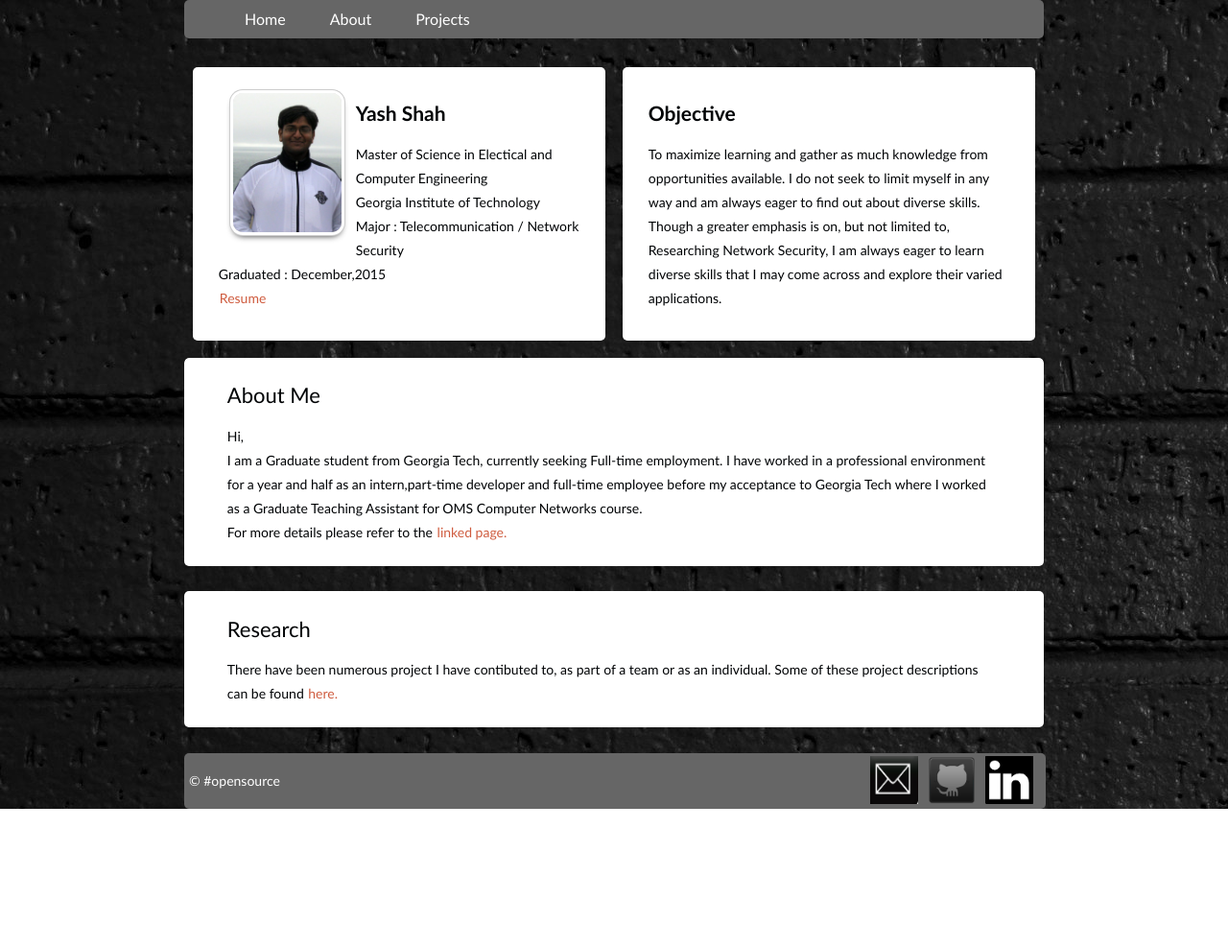
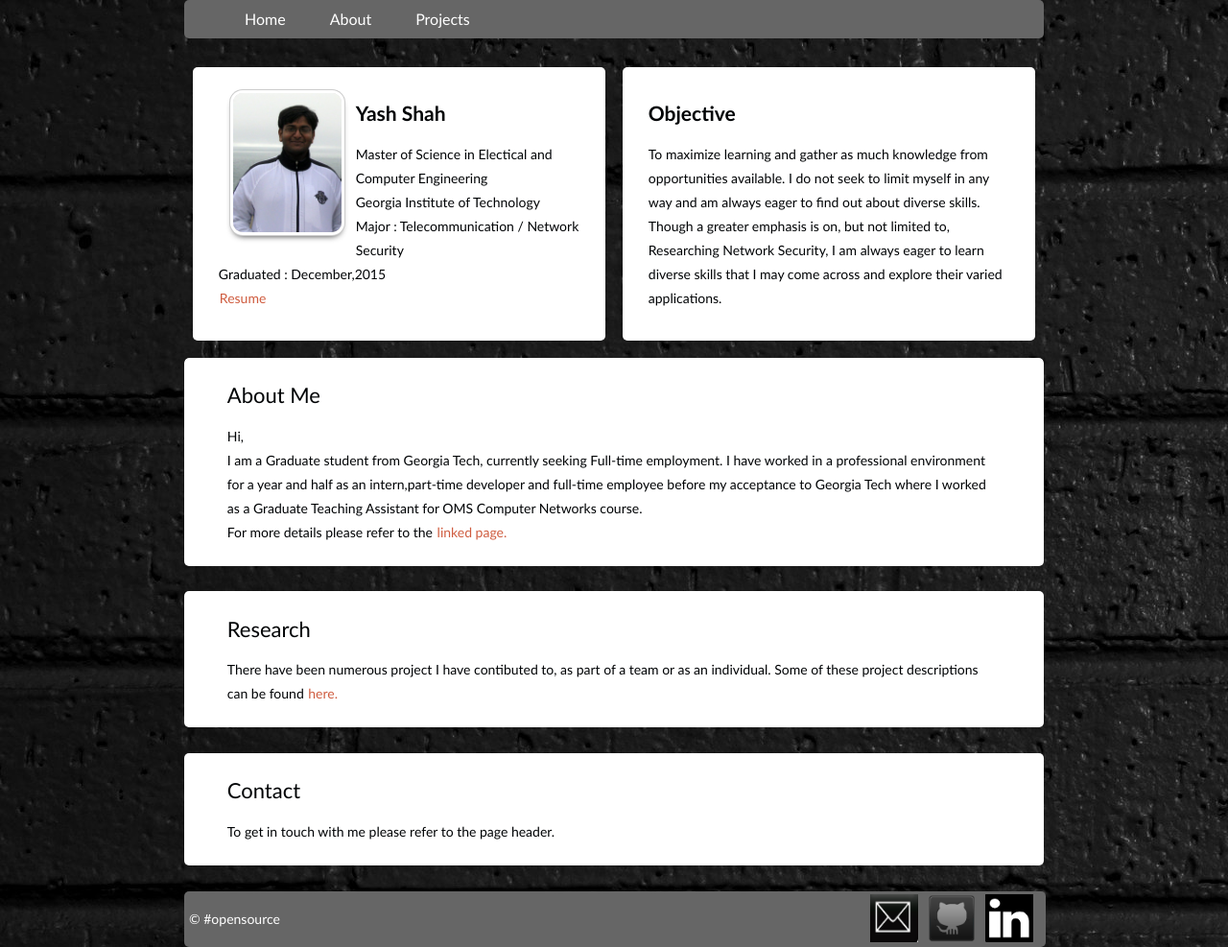
Before and after one commit to jadeseeker/jadeseeker.github.io, a plain HTML site: page index.html in a window 1280 px wide. Shown: the whole page at 96% size. Before the commit the page ends 843 px from the top, so only its background shows below. Drawn offline with Linux system fonts and the light colour scheme.

Commit message:
some more edit

```diff
--- a/index.html
+++ b/index.html
@@ -70,16 +70,16 @@
 				</content>
 			</article>
 
-			 <!-- contact
+			 <!-- contact -->
 			<article class="topcontent">
 
 				<h2>Contact</h2>
 				<content>
-					<p class="font">To get in touch with me please refer to the various links provided at the bottom of this page.
+					<p class="font">To get in touch with me please refer to the page header.
 
 					</p>
 				</content>
-			</article> -->
+			</article>
 		</div>
 
 
```
